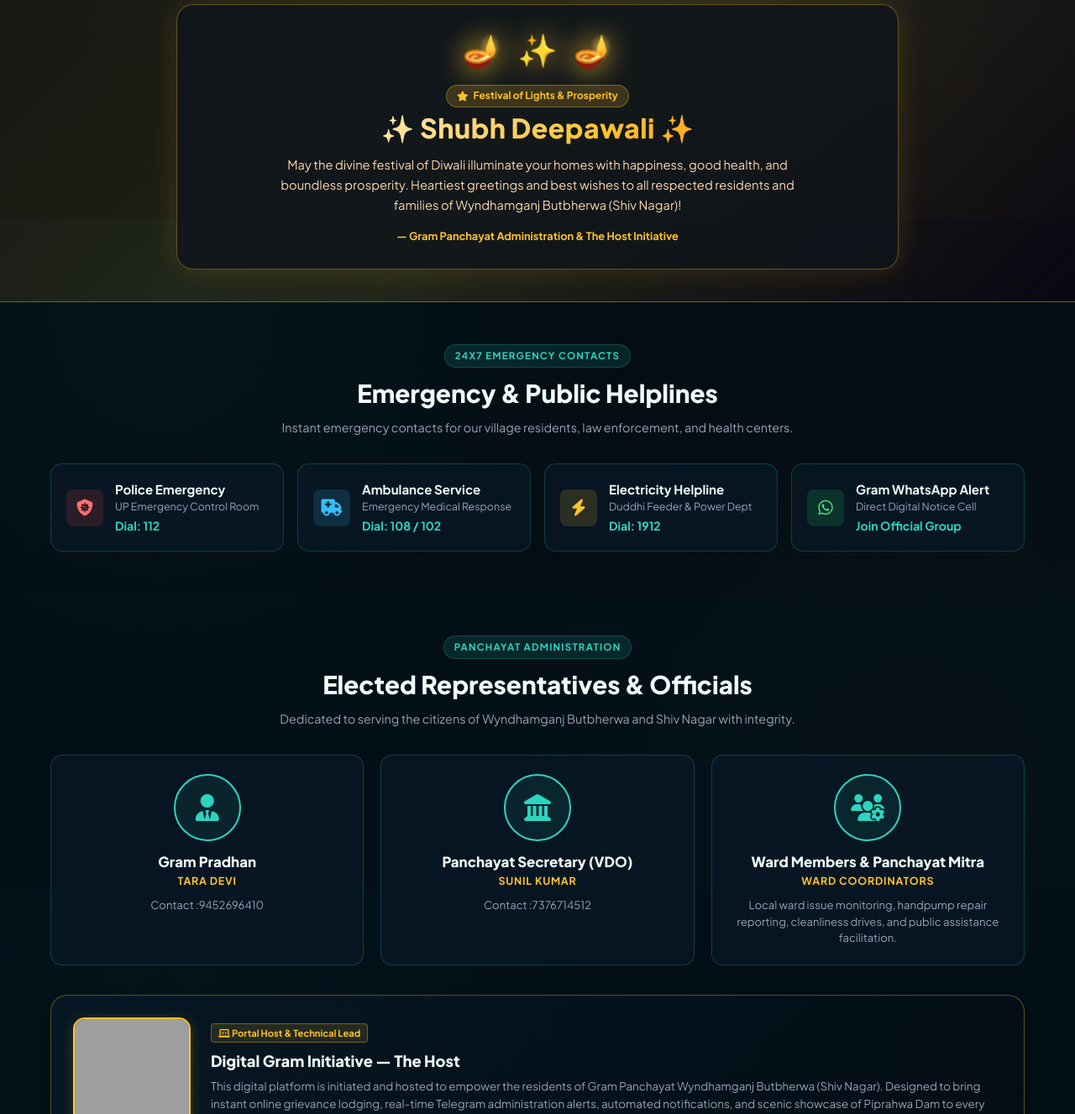
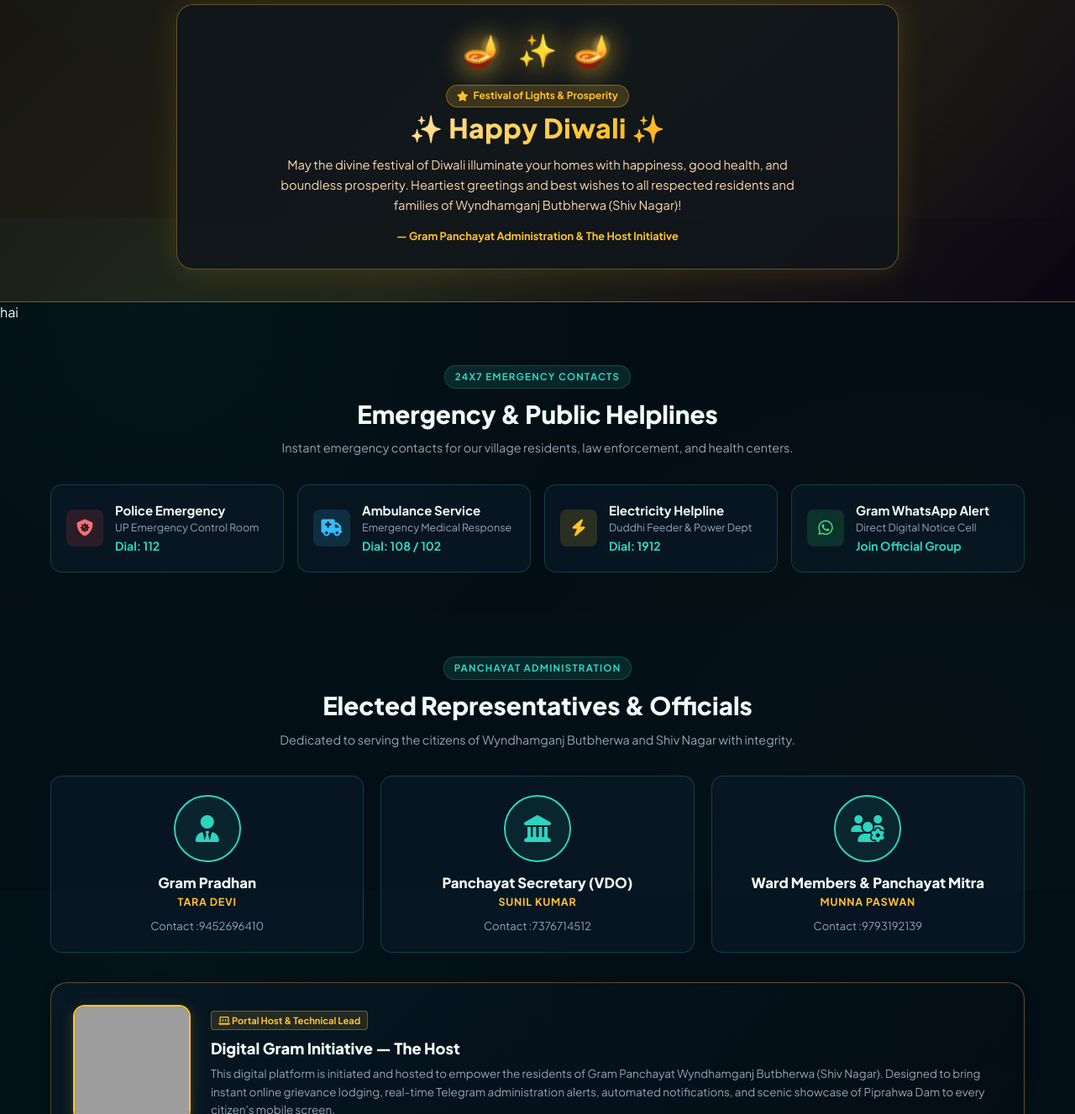
Before and after one commit to thehoat-vp/Thehost-wost, a plain HTML site: page index.html in a window 1280 px wide. Shown: the part 540-1867 px from the top of the page at 84% size. Drawn offline with Linux system fonts and the light colour scheme; no server answers; grey boxes are pictures that could not be loaded; a web font is replaced by a local one.

Commit message:
Update festival heading and contact information

```diff
--- a/index.html
+++ b/index.html
@@ -911,7 +911,7 @@
           <span class="diya-icon">🪔</span>
         </div>
         <div class="festival-badge"><i class="fa-solid fa-star"></i> Festival of Lights & Prosperity</div>
-        <h2 class="festival-heading">✨ Shubh Deepawali ✨</h2>
+        <h2 class="festival-heading">✨ Happy Diwali ✨</h2>
         <p class="festival-msg">
           May the divine festival of Diwali illuminate your homes with happiness, good health, and boundless prosperity. Heartiest greetings and best wishes to all respected residents and families of Wyndhamganj Butbherwa (Shiv Nagar)!
         </p>
@@ -920,7 +920,7 @@
         </div>
       </div>
     </div>
-  </section>
+  </section>hai
 
   <!-- 6. Emergency Helplines -->
   <section class="section-pad" id="emergency">
@@ -998,8 +998,8 @@
         <div class="rep-card">
           <div class="rep-avatar"><i class="fa-solid fa-users-gear"></i></div>
           <h3 class="rep-name">Ward Members & Panchayat Mitra</h3>
-          <div class="rep-role">Ward Coordinators</div>
-          <p class="rep-desc">Local ward issue monitoring, handpump repair reporting, cleanliness drives, and public assistance facilitation.</p>
+          <div class="rep-role">Munna Paswan</div>
+          <p class="rep-desc">Contact :9793192139 </p>
         </div>
       </div>
 
```
